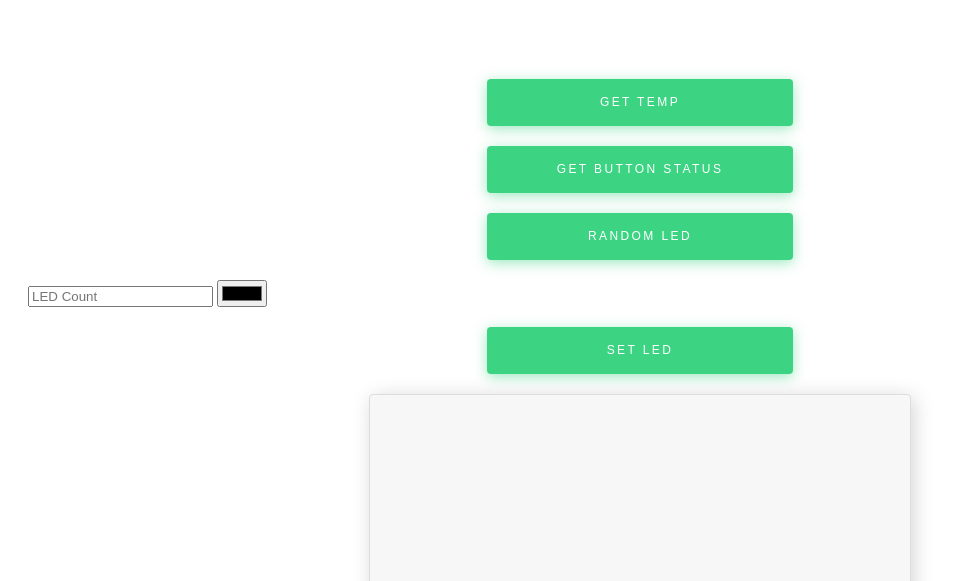
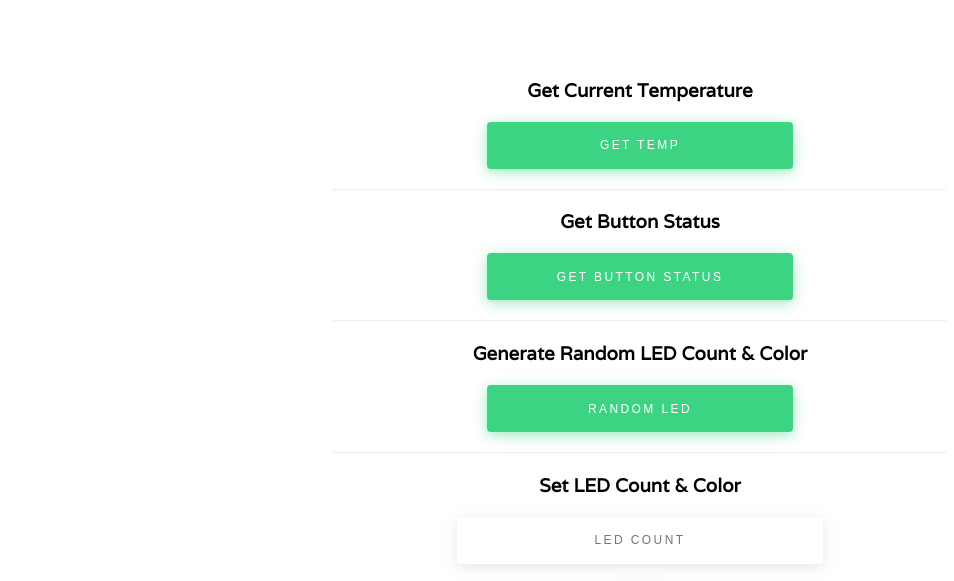
Before and after one commit to timmywheels/iot, a plain HTML site: page index.html in a window 1280 px wide. Shown: the part 173-754 px from the top of the page, without its empty margins (0-954 px from the left). Drawn offline with Linux system fonts and the light colour scheme.

Commit message:
adjusted UI

```diff
--- a/app.js
+++ b/app.js
@@ -14,11 +14,14 @@ const getRandomColor = () => {
   for (var i = 0; i < 6; i++) {
     color += letters[Math.floor(Math.random() * 16)];
   }
+  console.log("color: #" + color);
   return color;
 }
 
 const getRandomNumber = () => {
-	return Math.floor(Math.random() * 60) + 1
+	const randomNumber =  Math.floor(Math.random() * 60) + 1;
+	console.log("LED Count:", randomNumber);
+	return randomNumber;
 }
 
 const ledForm = document.getElementById('ledForm');
@@ -31,19 +34,11 @@ const getRandomLedCountAndColor = () => {
 
 	let totalLedCount = getRandomNumber();
 	let rgbHexString = getRandomColor();
-	console.log(rgbHexString)
 	const ledColorAndCountApiUrl = `https://us.wio.seeed.io/v1/node/GroveLedWs2812D2/clear/${totalLedCount}/${rgbHexString}?access_token=${accessToken}`;
 
 	const xhr = new XMLHttpRequest();
 
 	xhr.open("POST", ledColorAndCountApiUrl, true);
-
-	xhr.onload = function() {
-
-		const data = JSON.parse(this.response);
-
-		console.log(data);
-	}
 
 	xhr.send();
 }
--- a/index.html
+++ b/index.html
@@ -10,18 +10,22 @@
 	<h1>IoT Dashboard</h1>
 	<div>
 		<div id="currentTemp"></div>
+		<h3>Get Current Temperature</h3>
 		<button id="getTempBtn" onclick="getTemperature('f')">Get Temp</button>
-
+		<hr/>
+		<h3>Get Button Status</h3>
 		<button id="getBtnStatus" onclick="checkButtonStatus()">Get Button Status</button>
-
+		<hr/>
+		<h3>Generate Random LED Count & Color</h3>
 		<button id="getBtnStatus" onclick="getRandomLedCountAndColor()">RANDOM LED</button>
-
+		<hr/>
+		<h3>Set LED Count & Color</h3>
 		<form id="ledForm" onsubmit="setLedCountAndColor(document.getElementById('ledCountInput').value, document.getElementById('rgbColorInput').value.replace('#', ''))">
 			<input id="ledCountInput" type="text" placeholder="LED Count">
 			<input id="rgbColorInput" type="color" placeholder="RGB Color">
 			<button id="ledSubmitBtn" type="submit">SET LED</button>
 		</form>
-
+		<hr/>
 		<ul id="dataList"></ul>
 
 	</div>
--- a/style.css
+++ b/style.css
@@ -3,8 +3,13 @@ body{
 	padding: 100px 20px;
 	font-size: 16px;
 }
-h1{
+h1, h2, h3, h4, h5, h6{
 	text-align: center;
+}
+
+hr{
+	width: 50%;
+	opacity: 0.15;
 }
 
 #currentTemp {
@@ -36,6 +41,47 @@ button {
     height: 47px;
 }
 
+input[type='text']{
+	display: block;
+	margin: 20px auto;
+    box-shadow: rgba(205, 205, 205, 0.5) 0px 3px 13px 0px;
+    font-size: .75em;
+    font-weight: 300;
+    color: #aaa;
+    transition: transform 400ms ease, opacity 400ms ease;
+    padding: 0 30px;
+    border-radius: 4px;
+    width: 25%;
+    min-width: 139px;
+    text-transform: uppercase;
+    letter-spacing: 0.2em;
+    text-align: center;
+    border: 0px solid rgb(60, 212, 131);
+    cursor: pointer;
+    vertical-align: middle;
+    font-family: 'Montserrat', sans-serif;
+    height: 47px;
+}
+
+input[type='color'] {
+	display: block;
+	margin: 20px auto;
+    box-shadow: rgba(205, 205, 205, 0.5) 0px 3px 13px 0px;
+    font-size: .75em;
+    font-weight: 300;
+    color: #aaa;
+    transition: transform 400ms ease, opacity 400ms ease;
+    border-radius: 4px;
+    text-transform: uppercase;
+    letter-spacing: 0.2em;
+    text-align: center;
+    border: 0px solid rgb(60, 212, 131);
+    cursor: pointer;
+    vertical-align: middle;
+    font-family: 'Montserrat', sans-serif;
+    height: 47px;
+}
+
 #dataList{
 	min-height: 500px;
 	height: 500px;
```
